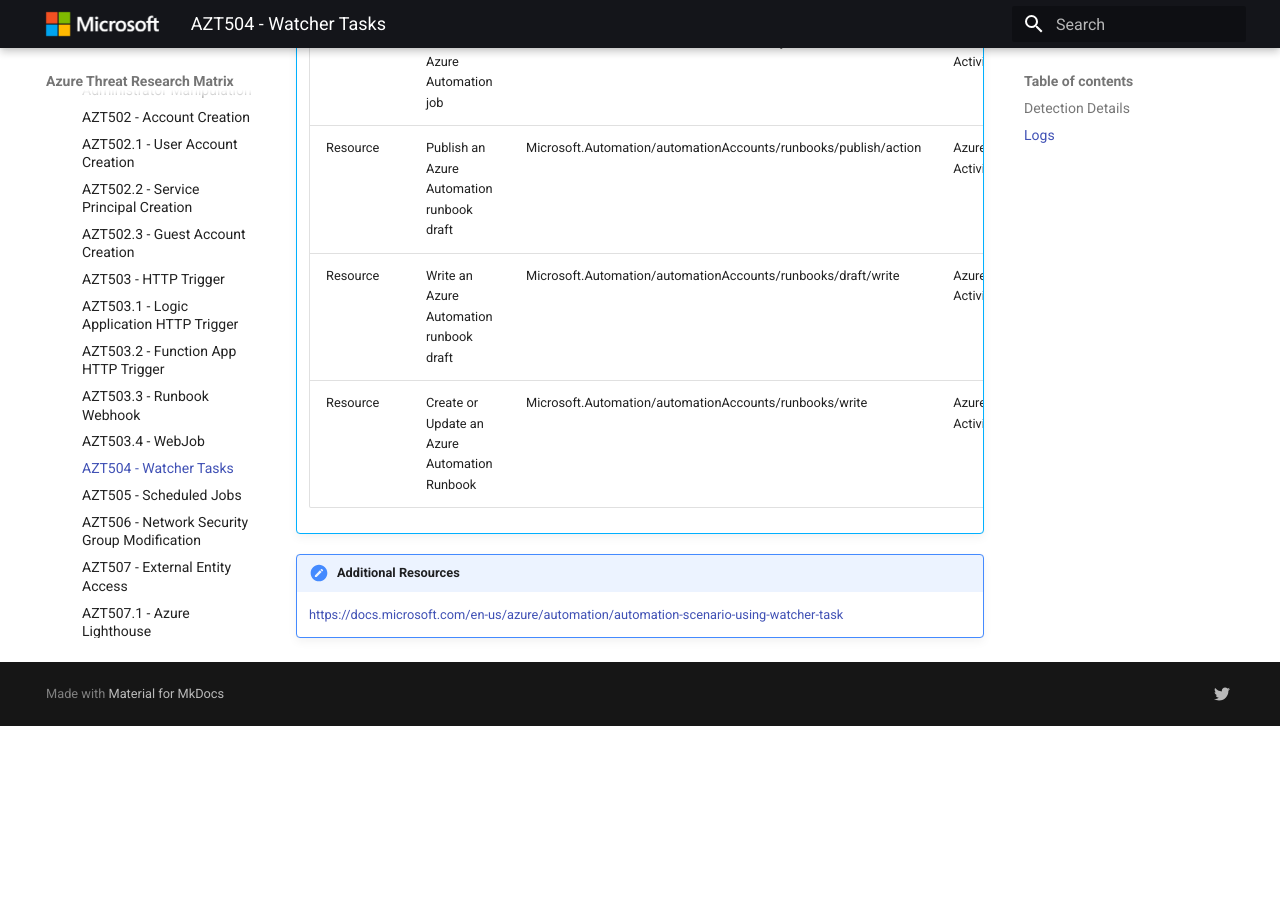
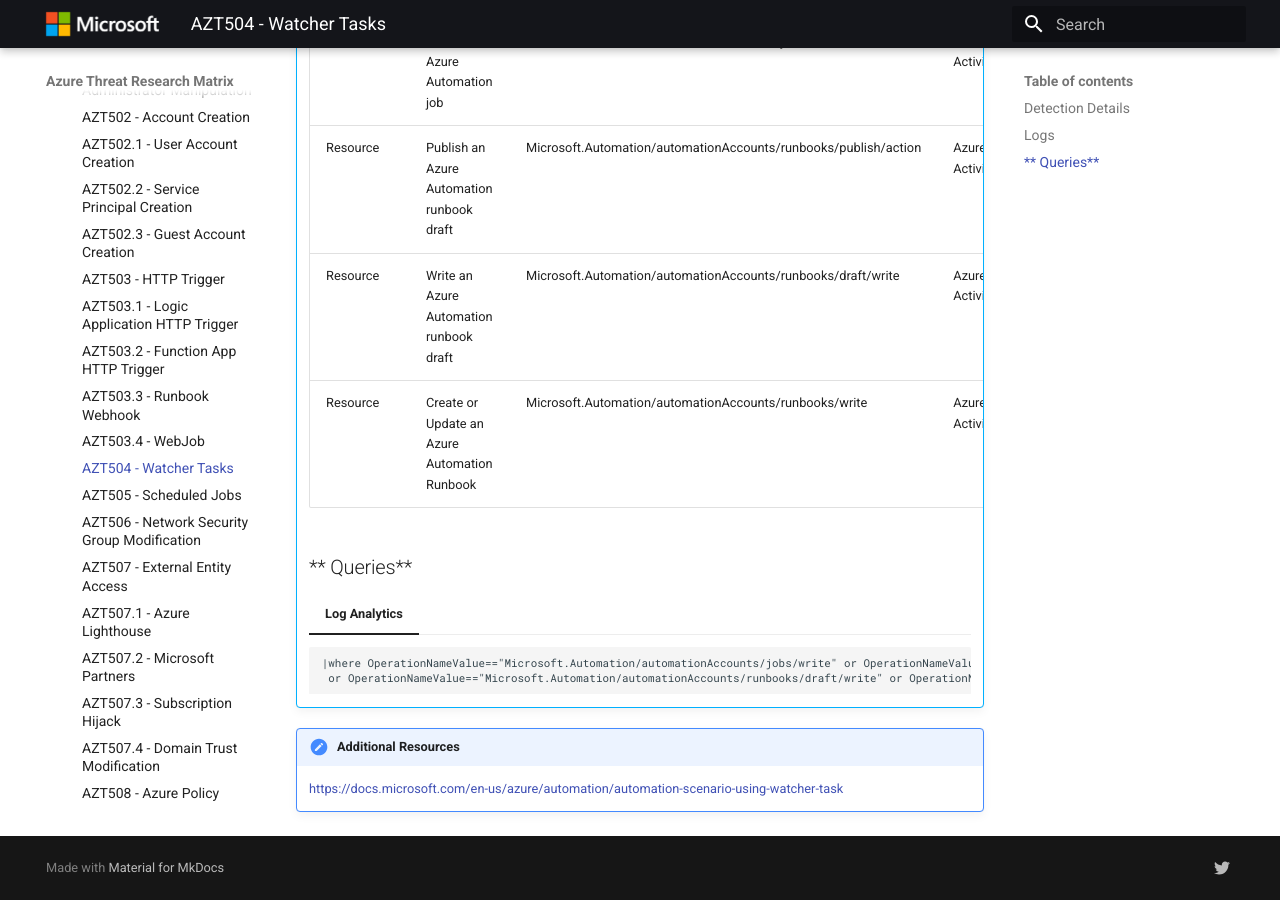
Before and after one commit to microsoft/Azure-Threat-Research-Matrix, an MkDocs documentation site: the page built from docs/Persistence/AZT504/AZT504.md, in a window 1280 px wide and 900 px high, scrolled down 879 px. Built offline with MkDocs 1.6.1 and Material for MkDocs 9.7.7, drawn with Linux system fonts in a browser that asks for light colours; before the commit the page ends 1605 px from its top, so only the background shows below that.

Commit message:
Update AZT504.md

````diff
--- a/docs/Persistence/AZT504/AZT504.md
+++ b/docs/Persistence/AZT504/AZT504.md
@@ -37,6 +37,16 @@ By configurating a watcher task and a Runbook, an adversary can establish persis
     | Resource | Write an Azure Automation runbook draft	 | Microsoft.Automation/automationAccounts/runbooks/draft/write	| Azure Activity Log |
     | Resource | Create or Update an Azure Automation Runbook	 | Microsoft.Automation/automationAccounts/runbooks/write	| Azure Activity Log |
 
+    ## ** Queries**
+
+
+	=== "Log Analytics"
+	```AzureActivity
+ 	|where OperationNameValue=="Microsoft.Automation/automationAccounts/jobs/write" or OperationNameValue=="Microsoft.Automation/automationAccounts/runbooks/publish/action"
+	 or OperationNameValue=="Microsoft.Automation/automationAccounts/runbooks/draft/write" or OperationNameValue=="Microsoft.Automation/automationAccounts/runbooks/write"
+	```
+
+
 !!! faq "Additional Resources"
 
 	[https://docs.microsoft.com/en-us/azure/automation/automation-scenario-using-watcher-task](https://docs.microsoft.com/en-us/azure/automation/automation-scenario-using-watcher-task)
````
